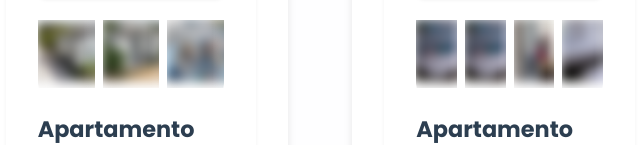
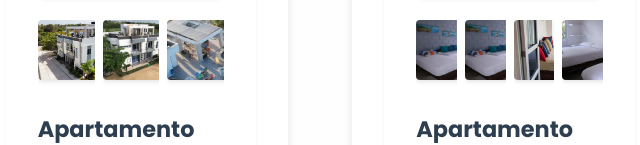
Before and after one commit to juanelopezm/san-antero-condo, a plain HTML site: page index.html in a window 1280 px wide. Shown: the part 1434-1579 px from the top of the page, without its empty margins (509-1149 px from the left). Drawn offline with nearby package versions, Linux system fonts and the light colour scheme.

Commit message:
fix: resolve images stuck in loading state - properly handle loaded images and shimmer effect

```diff
--- a/assets/css/styles.css
+++ b/assets/css/styles.css
@@ -794,16 +794,20 @@ h2 {
 
 .progressive-img img {
     transition: all 0.3s ease;
+}
+
+.progressive-img:not(.loaded) img {
     filter: blur(5px);
     transform: scale(1.05);
 }
 
+.progressive-img.loaded img,
 .progressive-img img.loaded {
     filter: blur(0);
     transform: scale(1);
 }
 
-.progressive-img::before {
+.progressive-img:not(.loaded)::before {
     content: '';
     position: absolute;
     top: 0;
@@ -816,10 +820,6 @@ h2 {
         rgba(255,255,255,0) 100%);
     animation: shimmer 1.5s infinite;
     z-index: 1;
-}
-
-.progressive-img img.loaded + ::before {
-    display: none;
 }
 
 @keyframes shimmer {
--- a/assets/js/image-enhancements.js
+++ b/assets/js/image-enhancements.js
@@ -296,15 +296,16 @@
 
         // Add progressive loading class to existing images
         document.querySelectorAll('.gallery-item img, .apartment img').forEach(img => {
-            if (!img.classList.contains('loaded')) {
-                const wrapper = document.createElement('div');
-                wrapper.className = 'progressive-img';
-                img.parentNode.insertBefore(wrapper, img);
-                wrapper.appendChild(img);
+            if (!img.classList.contains('loaded') && img.src) {
+                // Mark existing loaded images as loaded
+                img.classList.add('loaded');
 
-                if (img.complete) {
-                    img.classList.add('loaded');
-                    wrapper.classList.add('loaded');
+                // Wrap in progressive container for styling
+                if (!img.closest('.progressive-img')) {
+                    const wrapper = document.createElement('div');
+                    wrapper.className = 'progressive-img loaded';
+                    img.parentNode.insertBefore(wrapper, img);
+                    wrapper.appendChild(img);
                 }
             }
         });
```
